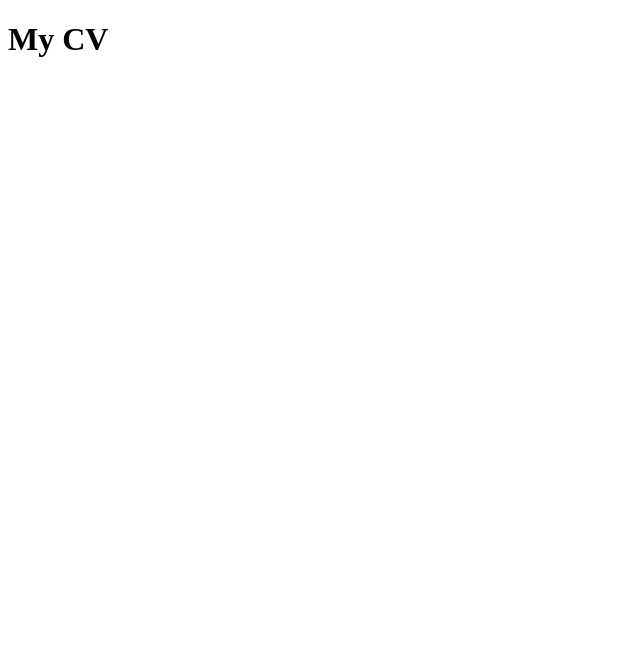
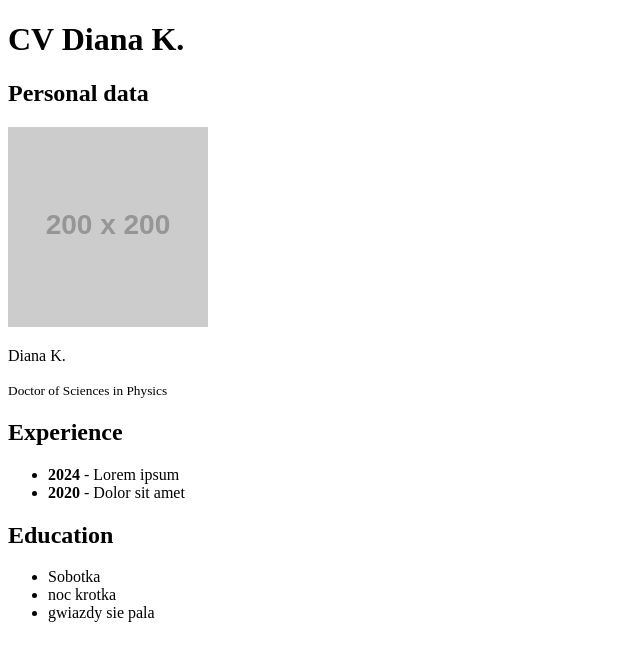
Before and after one commit to oohajo/my-cv, a React (Vite) app: page / in a window 1280 px wide. Shown: the top 660 px of the page, without its empty margins (0-640 px from the left). Built offline with nearby package versions, Linux system fonts and the light colour scheme.

Commit message:
Added structure of cv site

```diff
--- a/src/main.tsx
+++ b/src/main.tsx
@@ -2,6 +2,7 @@ import React from 'react'
 import ReactDOM from 'react-dom/client'
 
 interface Experience {
+  id: number;
   year: number;
   description: string;
 }
@@ -11,27 +12,50 @@ interface CVData {
   name: string;
   lastName: string;
   position: string;
-  //tablica obiektow zgodnych z intefrace Experience
   experience: Experience[];
-  //tablica ciagow znakow
   education: string[];
 }
 
-//zanim cokolwiek wyrenderujemy tworzymy obiekt. ktory bedzie implementowac przygotowany interface
 const cvData: CVData = {
-  photo: "https://placehold.co/400x400",
+  photo: "https://placehold.co/200x200?text=DK",
   name: "Diana",
   lastName: "K.",
   position: "Doctor of Sciences in Physics",
   experience: [
-    {year: 2024, description: "Lorem ipsum"},
-    {year: 2020, description: "Dolor sit amet"},
+    {id: 2, year: 2024, description: "Lorem ipsum"},
+    {id: 1, year: 2020, description: "Dolor sit amet"},
   ],
   education: ["Sobotka", "noc krotka", "gwiazdy sie pala"]
 }
 
 ReactDOM.createRoot(document.getElementById('root')!).render(
   <React.StrictMode>
-    <h1>My CV</h1>
+    <main>
+      <header>
+        <h1>CV {cvData.name} {cvData.lastName}</h1>
+      </header>
+      <aside>
+        <h2>Personal data</h2>
+        <img src={cvData.photo} alt={`${cvData.name} ${cvData.lastName} profile photo `} />
+        <p>{cvData.name} {cvData.lastName}</p>
+        <small>{cvData.position}</small>
+      </aside>
+      <section>
+        <h2>Experience</h2>
+        <ul>
+          {cvData.experience.map(experience => (
+            <li key={experience.id}>
+              <strong>{experience.year}</strong> - {experience.description}
+            </li>
+          ))}
+        </ul>
+        <h2>Education</h2>
+        <ul>
+          {cvData.education.map( (education, index) => (
+            <li key={index}> {education} </li>
+          ))}
+        </ul>
+      </section>
+    </main>
   </React.StrictMode>,
 )
```
